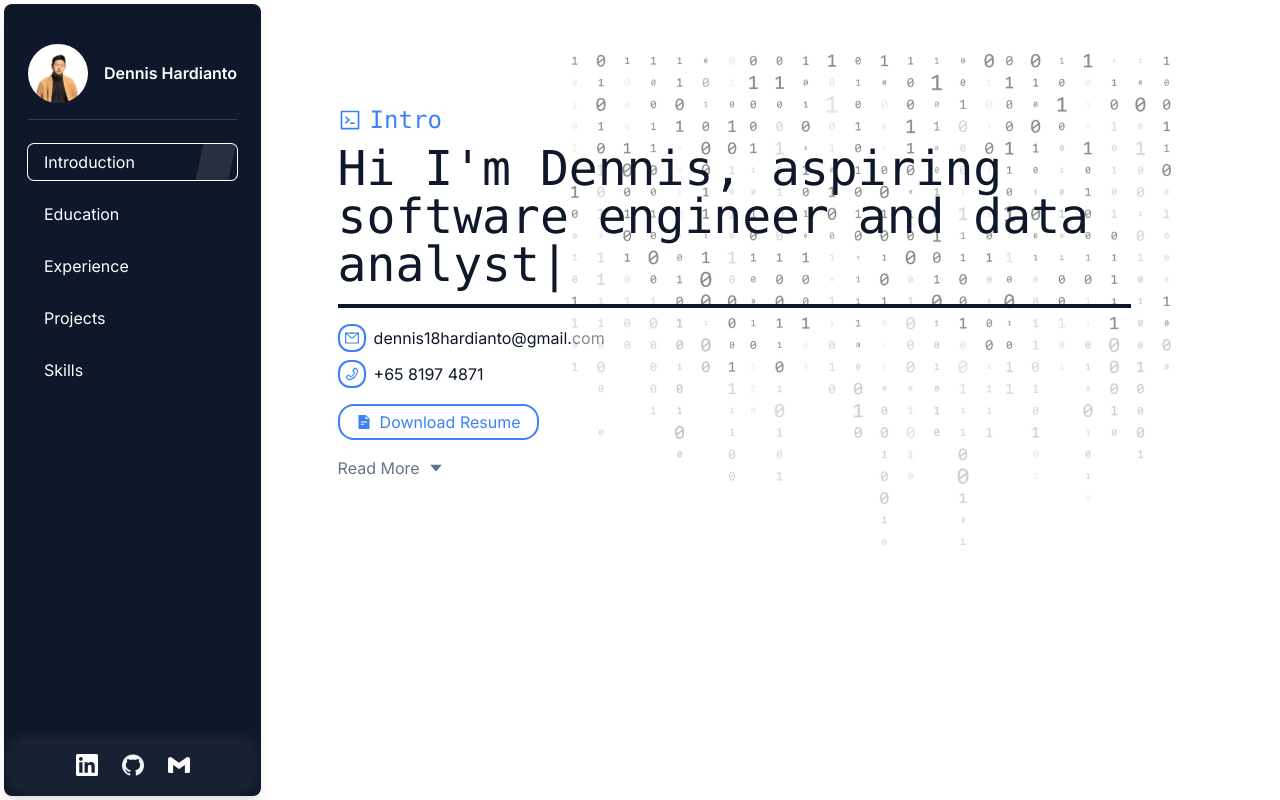
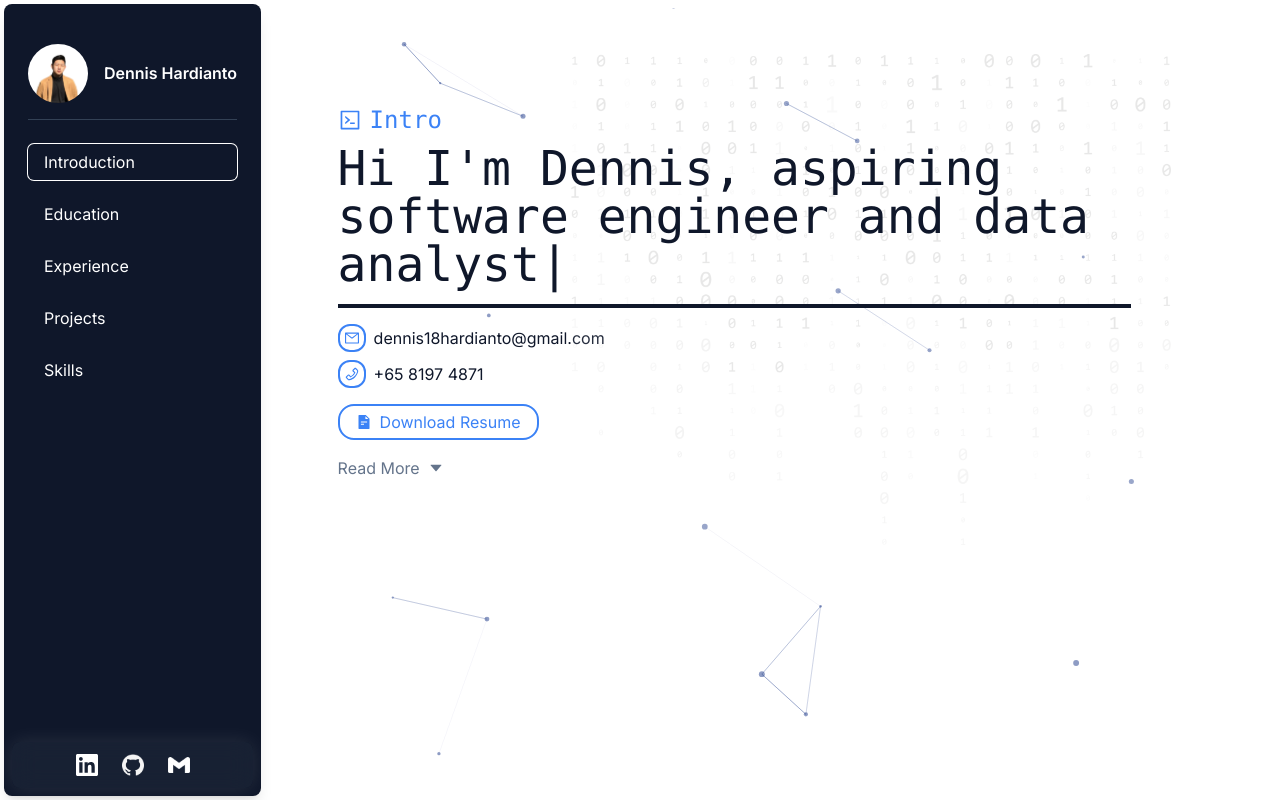
Before and after one commit to DennisH18/dennishardianto, a Next.js app: page / in a window 1280 px wide. Shown: the top 800 px of the page. Built offline with nearby package versions, Linux system fonts and the light colour scheme.

Commit message:
added particle

```diff
--- a/app/globals.css
+++ b/app/globals.css
@@ -1,3 +1,24 @@
 @tailwind base;
   @tailwind components;
   @tailwind utilities;
+
+
+  @keyframes shineSwipe {
+    0% {
+      transform: translateX(3rem) rotate(12deg);
+      opacity: 0.1;
+    }
+    100% {
+      transform: translateX(-10rem) rotate(12deg);
+      opacity: 0;
+    }
+  }
+
+  .shine-animate {
+    animation: shineSwipe 1s ease-out forwards;
+    pointer-events: none;
+  }
+
+  .group:hover .shine-hover {
+    animation: shineSwipe 1s ease-out forwards;
+  }
--- a/app/page.tsx
+++ b/app/page.tsx
@@ -273,15 +273,12 @@ export default function Home() {
       <div className="flex flex-col flex-2 lg:ml-72 md:ml-72 mt-2">
 
       {/* Introduction Page */}
-      <ParticlesBackground />
-
-
-        <div
-          ref={contentRefs.introduction}
-          id="introduction"
-          className="min-h-screen flex flex-col"
+      <div
+        ref={contentRefs.introduction}
+        id="introduction"
+        className="relative overflow-hidden min-h-screen flex flex-col"
         >
-            <ParticlesBackground />
+        <ParticlesBackground />
 
           <div className="w-[80%] ml-[5%] mt-24 relative">
             <div className="flex items-center text-blue-500 text-2xl z-20 relative">
@@ -301,7 +298,7 @@ export default function Home() {
             </h2>
             <img
               src="intro-img.png"
-              className="absolute right-[-40px] top-[-50px] opacity-50"
+              className="absolute right-[-40px] top-[-50px] opacity-10"
               width={600}
             />
             <hr className="border-2 border-slate-900 z-30 relative mt-4"></hr>
@@ -371,8 +368,10 @@ export default function Home() {
         <div
           ref={contentRefs.education}
           id="education"
-          className="min-h-screen"
-        >
+          className="relative overflow-hidden min-h-screen flex flex-col"
+          >
+          <ParticlesBackground />
+
           <div className="w-[80%] ml-[10%] relative mt-24">
             <div className="flex items-center text-blue-500 text-2xl z-30">
               <TbSchool className="mr-2" />
--- a/components/ui/ParticlesBackground.tsx
+++ b/components/ui/ParticlesBackground.tsx
@@ -2,12 +2,7 @@
 
 import { useEffect, useMemo, useState } from "react";
 import Particles, { initParticlesEngine } from "@tsparticles/react";
-import {
-  type Container,
-  type ISourceOptions,
-  MoveDirection,
-  OutMode,
-} from "@tsparticles/engine";
+import { MoveDirection, OutMode, type Container, type ISourceOptions } from "@tsparticles/engine";
 import { loadSlim } from "@tsparticles/slim";
 
 const ParticlesBackground = () => {
@@ -19,15 +14,10 @@ const ParticlesBackground = () => {
     }).then(() => setInit(true));
   }, []);
 
-  const particlesLoaded = async (container?: Container): Promise<void> => {
-    console.log("tsParticles loaded", container);
-  };
-
-  const options: ISourceOptions = useMemo(
-    () => ({
+  const options: ISourceOptions = useMemo(() => ({
     fullScreen: { enable: false },
-      background: { color: { value: "transparent" } },
-      fpsLimit: 120,
+    background: { color: { value: "#ffffff" } },
+    fpsLimit: 60,
     interactivity: {
       events: {
         onClick: { enable: true, mode: "push" },
@@ -35,45 +25,44 @@ const ParticlesBackground = () => {
       },
       modes: {
         push: { quantity: 4 },
-          repulse: { distance: 200, duration: 0.4 },
+        repulse: { distance: 100, duration: 0.4 },
       },
     },
     particles: {
-        color: { value: "#ffffff" },
+      color: { value: "#1e3a8a" },
       links: {
-          color: "#ffffff",
+        color: "#1e3a8a",
         distance: 150,
         enable: true,
-          opacity: 0.5,
+        opacity: 0.4,
         width: 1,
       },
       move: {
         direction: MoveDirection.none,
         enable: true,
+        speed: 1,
         outModes: { default: OutMode.out },
-          speed: 2,
       },
       number: {
+        value: 50,
         density: { enable: true, area: 800 },
-          value: 60,
       },
       opacity: { value: 0.5 },
       shape: { type: "circle" },
-        size: { value: { min: 1, max: 4 } },
+      size: { value: { min: 1, max: 3 } },
     },
     detectRetina: true,
-    }),
-    []
-  );
+  }), []);
 
-  return init ? (
+  if (!init) return null;
+
+  return (
     <Particles
       id="tsparticles"
-      className="absolute inset-0 -z-10"
-      particlesLoaded={particlesLoaded}
+      className="absolute inset-0 w-full h-full -z-50"
       options={options}
     />
-  ) : null;
+  );
 };
 
 export default ParticlesBackground;
```
Lines whose indentation alone changed are shown as unchanged.
